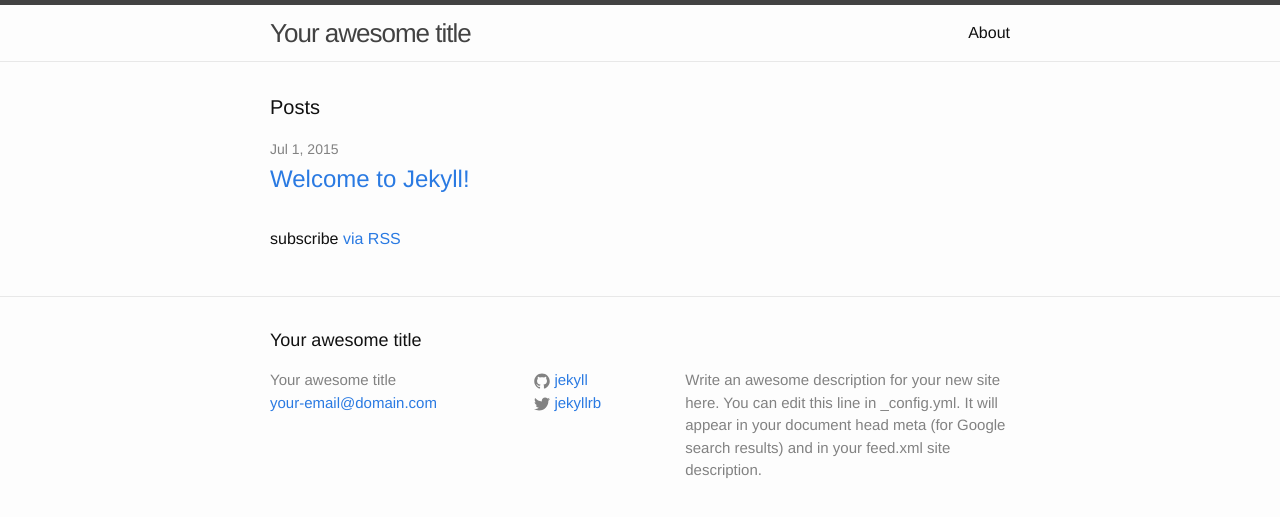
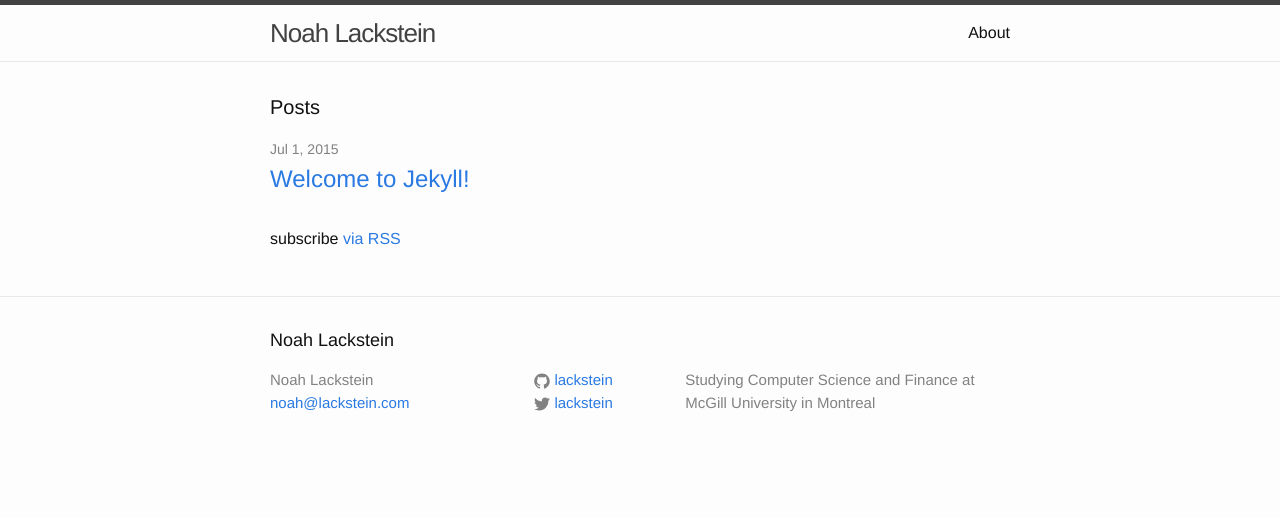
Before and after one commit to lackstein/lackstein.github.io, a Jekyll site: the page built from index.html, in a window 1280 px wide. Shown: the top 517 px of the page. Built offline with Jekyll 4.4.1, drawn with Linux system fonts in a browser that asks for light colours.

Commit message:
Update config files

```diff
--- a/_config.yml
+++ b/_config.yml
@@ -1,14 +1,12 @@
 # Site settings
-title: Your awesome title
-email: your-email@domain.com
+title: Noah Lackstein
+email: noah@lackstein.com
 description: > # this means to ignore newlines until "baseurl:"
-  Write an awesome description for your new site here. You can edit this
-  line in _config.yml. It will appear in your document head meta (for
-  Google search results) and in your feed.xml site description.
+  Studying Computer Science and Finance at McGill University in Montreal
 baseurl: "" # the subpath of your site, e.g. /blog/
-url: "http://yourdomain.com" # the base hostname & protocol for your site
-twitter_username: jekyllrb
-github_username:  jekyll
+url: "http://lackstein.com" # the base hostname & protocol for your site
+twitter_username: lackstein
+github_username:  lackstein
 
 # Build settings
 markdown: kramdown
```
